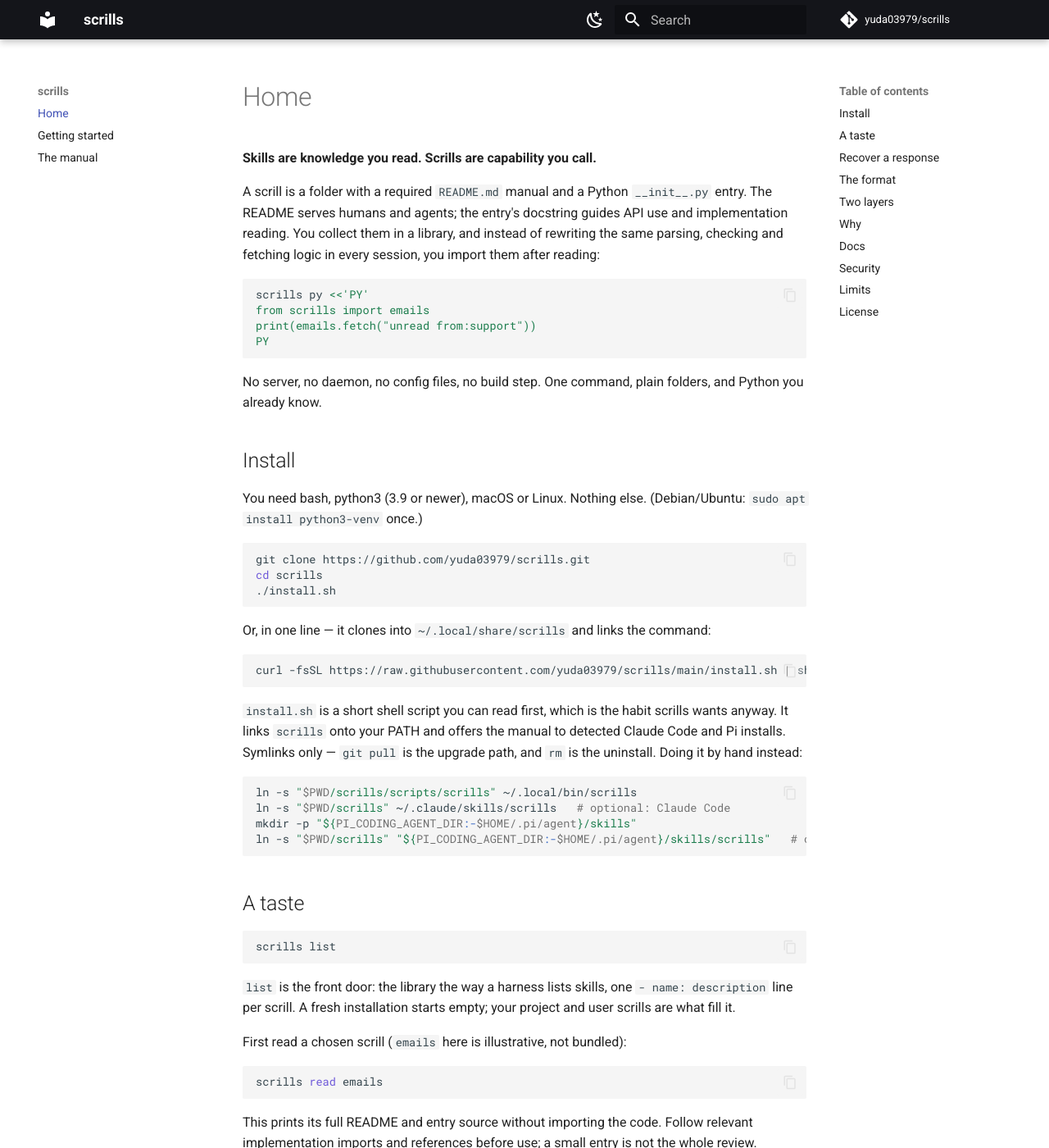
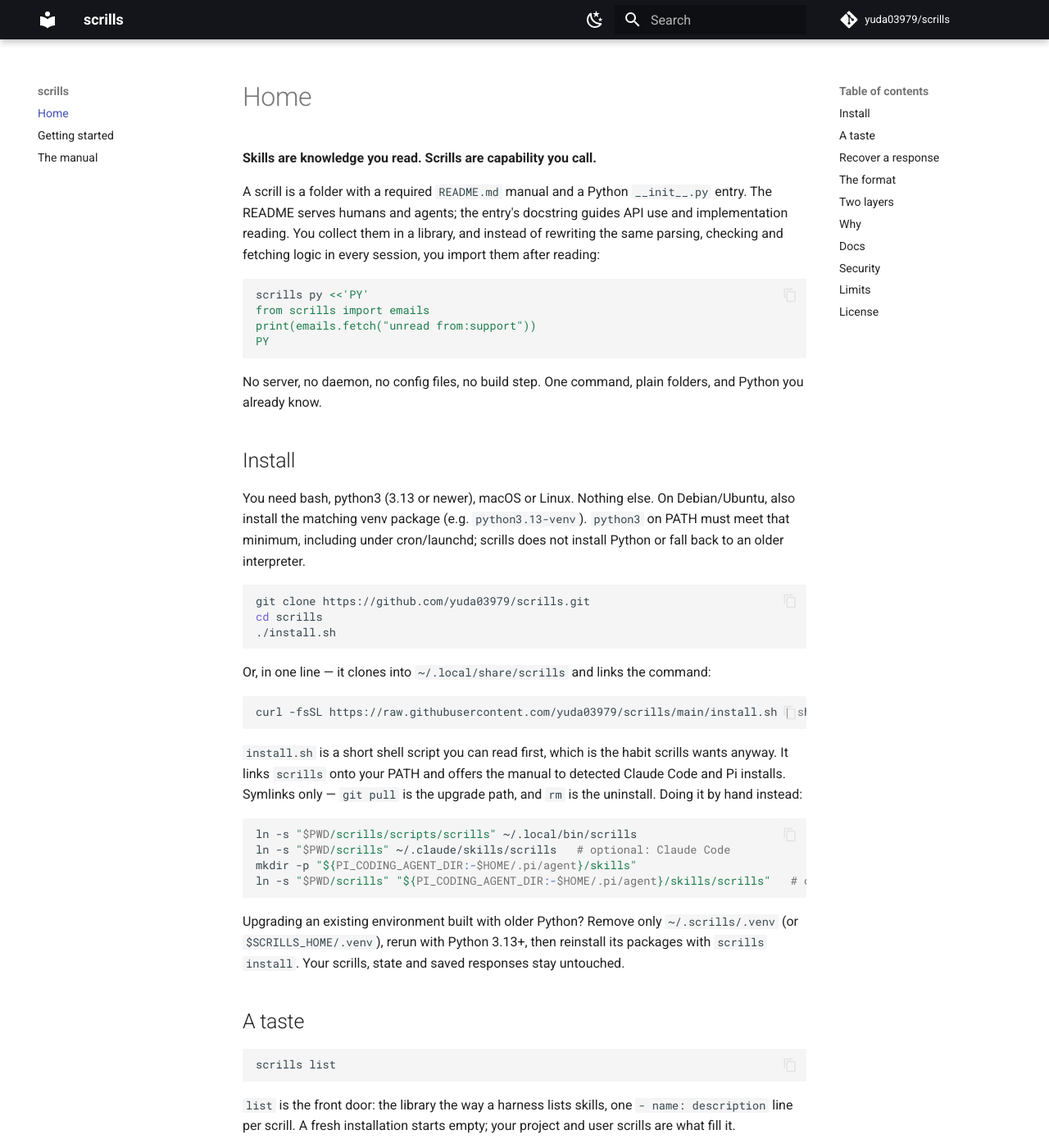
Before and after one commit to yuda03979/scrills, an MkDocs documentation site: the page built from docs/index.md, in a window 1280 px wide and 1400 px high. Shown: the whole window at 82% size. Built offline with MkDocs 1.6.1 and Material for MkDocs 9.7.7, drawn with Linux system fonts in a browser that asks for light colours; comment, search, counter and statistics services are not loaded.

Commit message:
scrills 0.3.3 - require Python 3.13 and retire older-runtime support

````diff
--- a/README.md
+++ b/README.md
@@ -19,8 +19,10 @@
 
 ## Install
 
-You need bash, python3 (3.9 or newer), macOS or Linux. Nothing else.
-(Debian/Ubuntu: `sudo apt install python3-venv` once.)
+You need bash, python3 (3.13 or newer), macOS or Linux. Nothing else.
+On Debian/Ubuntu, also install the matching venv package (e.g. `python3.13-venv`).
+`python3` on PATH must meet that minimum, including under cron/launchd; scrills does not
+install Python or fall back to an older interpreter.
 
 ```bash
 git clone https://github.com/yuda03979/scrills.git
@@ -45,6 +47,10 @@
 mkdir -p "${PI_CODING_AGENT_DIR:-$HOME/.pi/agent}/skills"
 ln -s "$PWD/scrills" "${PI_CODING_AGENT_DIR:-$HOME/.pi/agent}/skills/scrills"   # optional: Pi
 ```
+
+Upgrading an existing environment built with older Python? Remove only `~/.scrills/.venv`
+(or `$SCRILLS_HOME/.venv`), rerun with Python 3.13+, then reinstall its packages with
+`scrills install`. Your scrills, state and saved responses stay untouched.
 
 ## A taste
 
````
Also changed, not shown: AGENTS.md (+7 -7 lines), docs/getting-started.md (+4 -2 lines), scrills/SKILL.md (+5 -3 lines), 4 other files.
